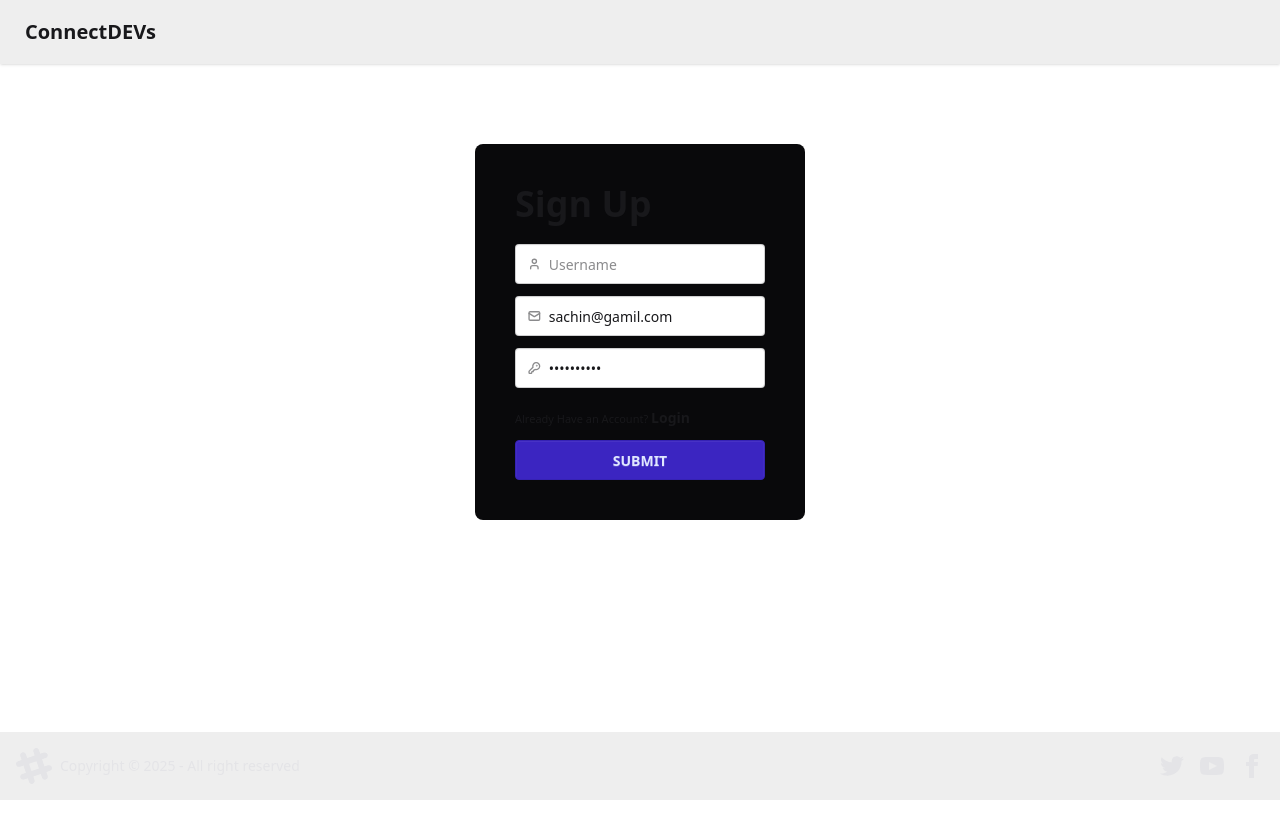
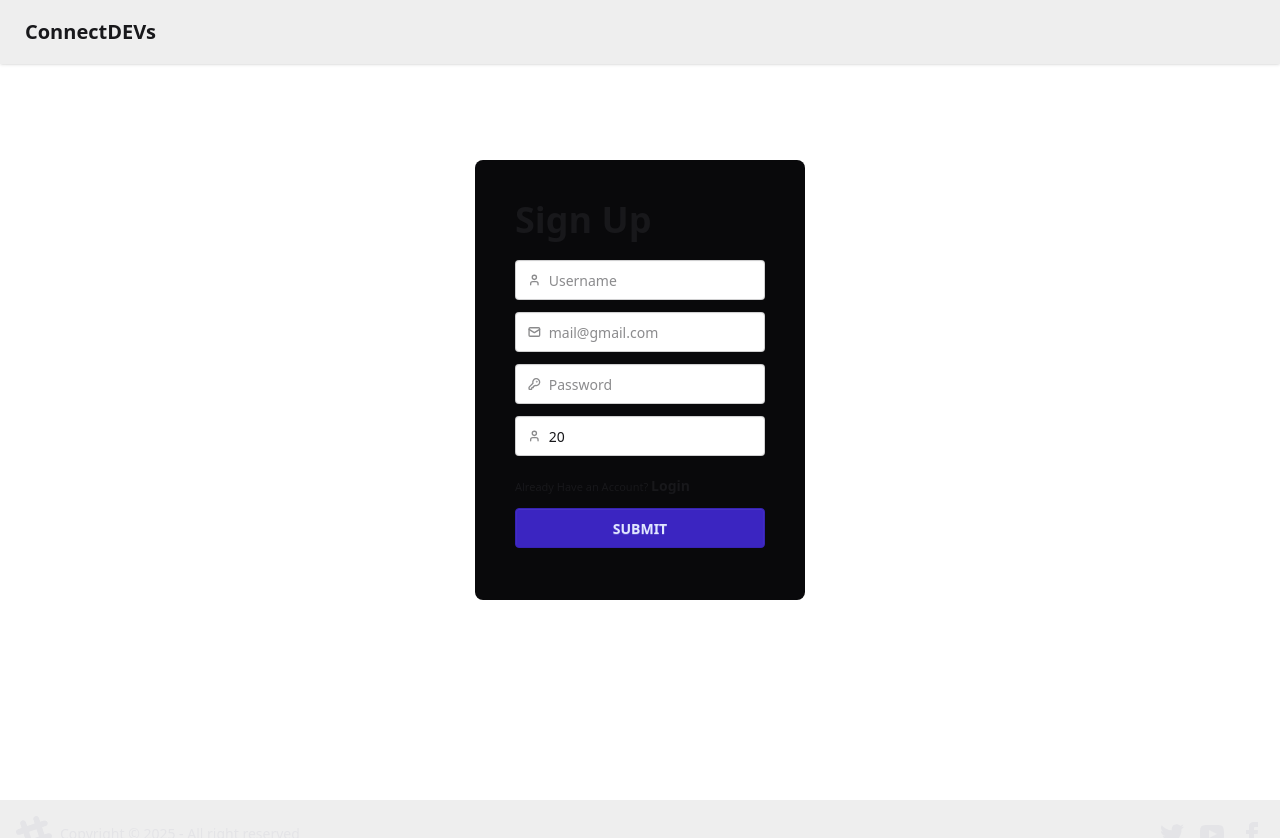
Before and after one commit to ashish-manna/connectDEVs-client, a React (Vite) app: page /login in a window 1280 px wide. Both pictures are taken after a click on the element "Sign Up". Shown: the top 838 px of the page. Before the commit the page ends 800 px from the top, so only its background shows below. Built offline with nearby package versions, Linux system fonts and the light colour scheme; no server answers.

Commit message:
sign up api page done

```diff
--- a/src/components/Footer.jsx
+++ b/src/components/Footer.jsx
@@ -1,6 +1,6 @@
 const Footer = () => {
     return (
-        <footer className="footer sm:footer-horizontal bg-base-300 text-neutral-content items-center p-4 fixed bottom-0">
+        <footer className="footer sm:footer-horizontal bg-base-300 text-neutral-content items-center p-4 ">
             <aside className="grid-flow-col items-center">
                 <svg
                     width="36"
--- a/src/components/Navbar.jsx
+++ b/src/components/Navbar.jsx
@@ -18,7 +18,7 @@ const Navbar = () => {
         }
     }
     return (
-        <div className="navbar bg-base-300 shadow-sm">
+        <div className="navbar fixed top-0 bg-base-300 shadow-sm z-99">
             <div className="flex-1">
                 <Link to={"/"} className="btn btn-ghost text-xl">ConnectDEVs</Link>
             </div>
--- a/src/pages/Connections.jsx
+++ b/src/pages/Connections.jsx
@@ -21,7 +21,7 @@ const Connections = () => {
         getConnectionList();
     }, [])
 
-    if (connectionList?.length === 0) return <div>Your connections will show here.</div>
+    if (connectionList?.length === 0) return <div className="text-center opacity-75">Your connections will show here.</div>
     return connectionList && (
         <div className="w-full md:max-w-1/2 mx-0 md:mx-auto">
             <ul className="list bg-base-100 rounded-box shadow-md">
--- a/src/pages/Layout.jsx
+++ b/src/pages/Layout.jsx
@@ -25,11 +25,13 @@ const Layout = () => {
         fetchUser();
     }, []);
     return (
-        <>
+        <div className=''>
             <Navbar />
-            <Outlet />
+            <div className='pt-20 min-h-screen'>
+                <Outlet />
+            </div>
             <Footer />
-        </>
+        </div>
     )
 }
 
--- a/src/pages/Login.jsx
+++ b/src/pages/Login.jsx
@@ -7,22 +7,34 @@ import { useNavigate } from "react-router-dom";
 const Login = () => {
     const [isLoginPage, setIsLoginPage] = useState(true);
     const [name, setName] = useState("");
-    const [email, setEmail] = useState("sachin@gamil.com");
-    const [password, setPassword] = useState("Sachin@123");
+    const [email, setEmail] = useState("");
+    const [password, setPassword] = useState("");
+    const [age, setAge] = useState(20);
     const dispatch = useDispatch();
     const navigate = useNavigate();
+    const [errMessage, setErrorMessage] = useState("");
 
-    const handleSubmit = async () => {
+    const handleLogin = async () => {
         try {
             const res = await axios.post(`${import.meta.env.VITE_BASE_URL}/login`, { email, password }, { withCredentials: true });
             dispatch(addUser(res.data.user));
             navigate("/");
         } catch (err) {
-            console.log(err.message);
+            console.log(err);
+            setErrorMessage(err.message);
+        }
+    }
+    const handleSignUp = async () => {
+        try {
+            await axios.post(`${import.meta.env.VITE_BASE_URL}/signup`, { firstName: name, age, email, password }, { withCredentials: true });
+            setIsLoginPage(!isLoginPage);
+            setErrorMessage("");
+        } catch (err) {
+            setErrorMessage(err?.response?.data?.message);
         }
     }
     return (
-        <div className="w-full flex justify-center py-10 md:py-20">
+        <div className="w-full px-5 flex justify-center py-10 md:py-20">
             <div className="bg-neutral p-10 rounded-lg">
                 <div className="flex flex-col gap-3">
                     <h1 className="font-bold text-4xl mb-2">{isLoginPage ? "Login" : "Sign Up"}</h1>
@@ -92,10 +104,26 @@ const Login = () => {
                             title="Must be more than 8 characters, including number, lowercase letter, uppercase letter"
                         />
                     </label>
+                    {!isLoginPage && <label className="input validator">
+                        <svg className="h-[1em] opacity-50" xmlns="http://www.w3.org/2000/svg" viewBox="0 0 24 24">
+                            <g
+                                strokeLinejoin="round"
+                                strokeLinecap="round"
+                                strokeWidth="2.5"
+                                fill="none"
+                                stroke="currentColor"
+                            >
+                                <path d="M19 21v-2a4 4 0 0 0-4-4H9a4 4 0 0 0-4 4v2"></path>
+                                <circle cx="12" cy="7" r="4"></circle>
+                            </g>
+                        </svg>
+                        <input type="age" value={age} onChange={(e) => setAge(e.target.value)} placeholder="Age" required />
+                    </label>}
                     <p className="text-[11px] mt-2">{!isLoginPage ? "Already Have an Account?" : "Don't Have any Account?"} <span className="font-bold text-sm cursor-pointer" onClick={() => {
                         setIsLoginPage(!isLoginPage);
                     }}>{isLoginPage ? "Sign Up" : "Login"}</span></p>
-                    <button onClick={handleSubmit} className="btn btn-active btn-primary">SUBMIT</button>
+                    <button onClick={isLoginPage ? handleLogin : handleSignUp} className="btn btn-active btn-primary">SUBMIT</button>
+                    <p className="text-red-500">{errMessage}</p>
                 </div>
             </div>
         </div>
```
